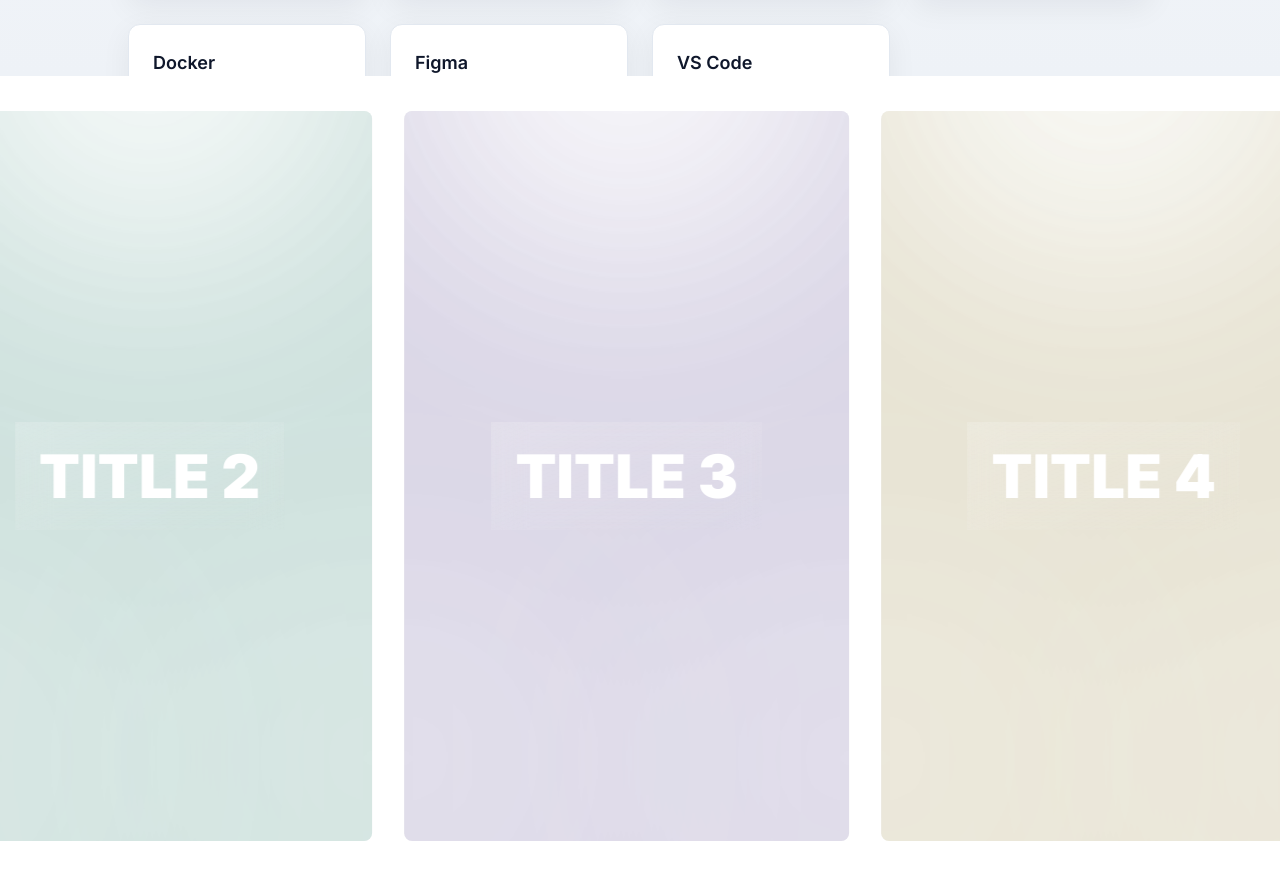
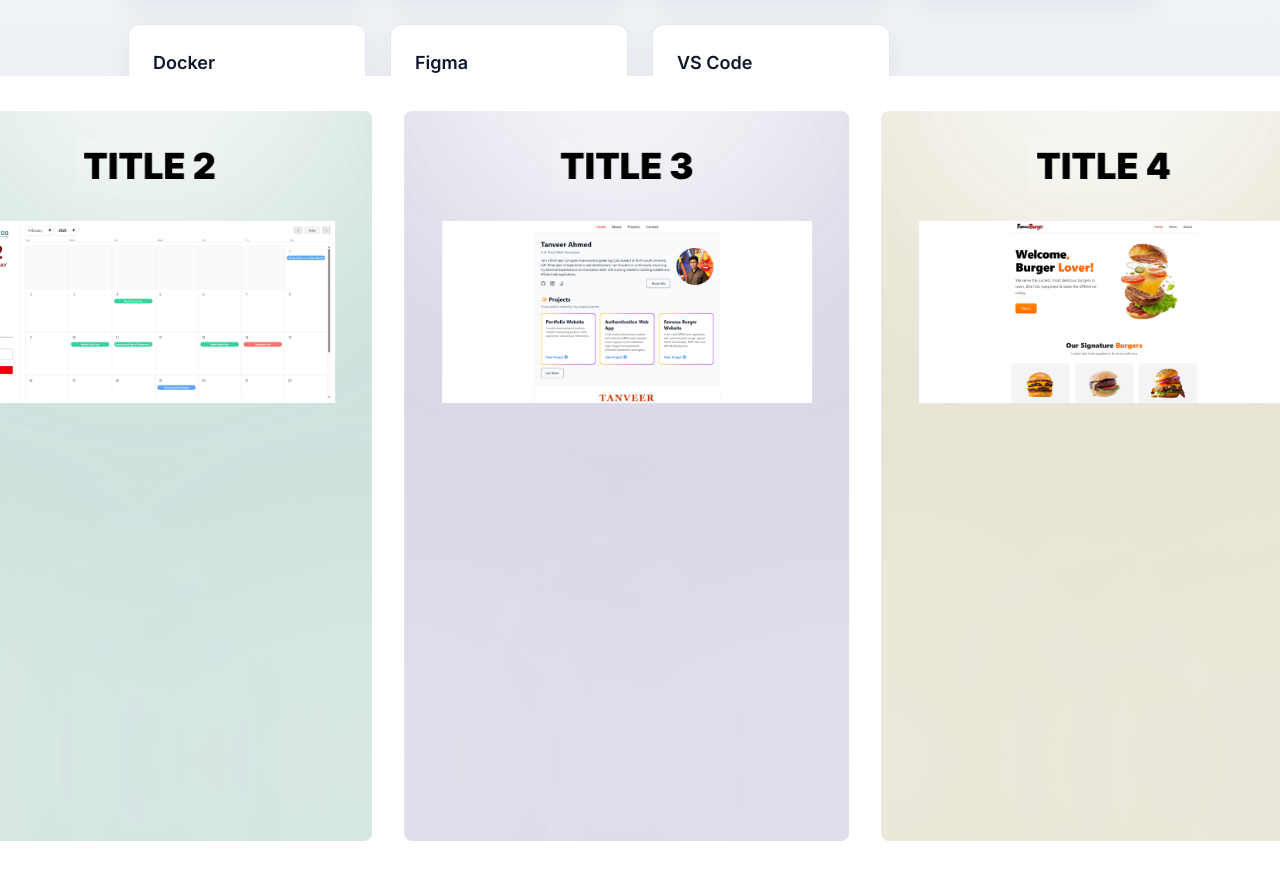
Before and after one commit to tanveera2001/portfolio-nextjs, a Next.js app: page / in a window 1280 px wide. Shown: the part 1524-2403 px from the top of the page. Built offline with nearby package versions, Linux system fonts and the light colour scheme.

Commit message:
Update Featured Project.

```diff
--- a/src/components/FeaturedProject.tsx
+++ b/src/components/FeaturedProject.tsx
@@ -35,16 +35,26 @@ const Card = ({ card }: { card: CardType }) => {
       className="group relative overflow-hidden bg-neutral-200 rounded-lg"
       style={{ width: "445px", height: "730px" }}
     >
+      {/* MAIN CARD IMAGE */}
       <img
         src={card.url}
         alt={card.title}
         className="w-full h-full object-cover transition-transform duration-300 group-hover:scale-110"
       />
-      <div className="absolute inset-0 z-10 grid place-content-center">
-        <p className="bg-linear-to-br from-white/20 to-white/0 p-6 text-4xl md:text-6xl font-black uppercase text-white backdrop-blur-lg text-center">
+
+      {/* CARD TITLE (at the top, leaving 110px for overlay) */}
+      <div className="absolute top-0 left-0 w-full h-27.5 z-10 grid place-content-center px-4">
+        <p className="bg-linear-to-br from-white/20 to-white/0 p-2 text-2xl md:text-4xl font-black uppercase text-black backdrop-blur-lg text-center">
           {card.title}
         </p>
       </div>
+
+      {/* OVERLAY IMAGE (starts below the title) */}
+      <img
+        src={card.overlayUrl}
+        alt={`${card.title} overlay`}
+        className="absolute top-27.5 left-1/2 -translate-x-1/2 w-92.5 h-auto pointer-events-none transition-transform duration-300 group-hover:scale-105"
+      />
     </div>
   );
 };
@@ -52,6 +62,7 @@ export default FeaturedProject;
 
 type CardType = {
   url: string;
+  overlayUrl: string;
   title: string;
   id: number;
 };
@@ -59,41 +70,49 @@ type CardType = {
 const cards: CardType[] = [
   {
     url: "/images/intrinsic-light.png",
+    overlayUrl: "/images/portfolio.png",
     title: "Title 1",
     id: 1,
   },
   {
     url: "/images/pave-light.png",
+    overlayUrl: "/images/universal-calendar.png",
     title: "Title 2",
     id: 2,
   },
   {
     url: "/images/jamble-light.png",
+    overlayUrl: "/images/portfolio.png",
     title: "Title 3",
     id: 3,
   },
   {
     url: "/images/shimmer-light.png",
+    overlayUrl: "/images/famous-burger.png",
     title: "Title 4",
     id: 4,
   },
   {
     url: "/images//whalesync-light.png",
+    overlayUrl: "/images/authentication.png",
     title: "Title 5",
     id: 5,
   },
   {
     url: "/images/hotplate-light.png",
+    overlayUrl: "/images/portfolio.png",
     title: "Title 6",
     id: 6,
   },
   {
     url: "/images/atlast-light.png",
+    overlayUrl: "/images/portfolio.png",
     title: "Title 7",
     id: 7,
   },
   {
     url: "/images/preen-light.png",
+    overlayUrl: "/images/portfolio.png",
     title: "Title 8",
     id: 8,
   },
```
